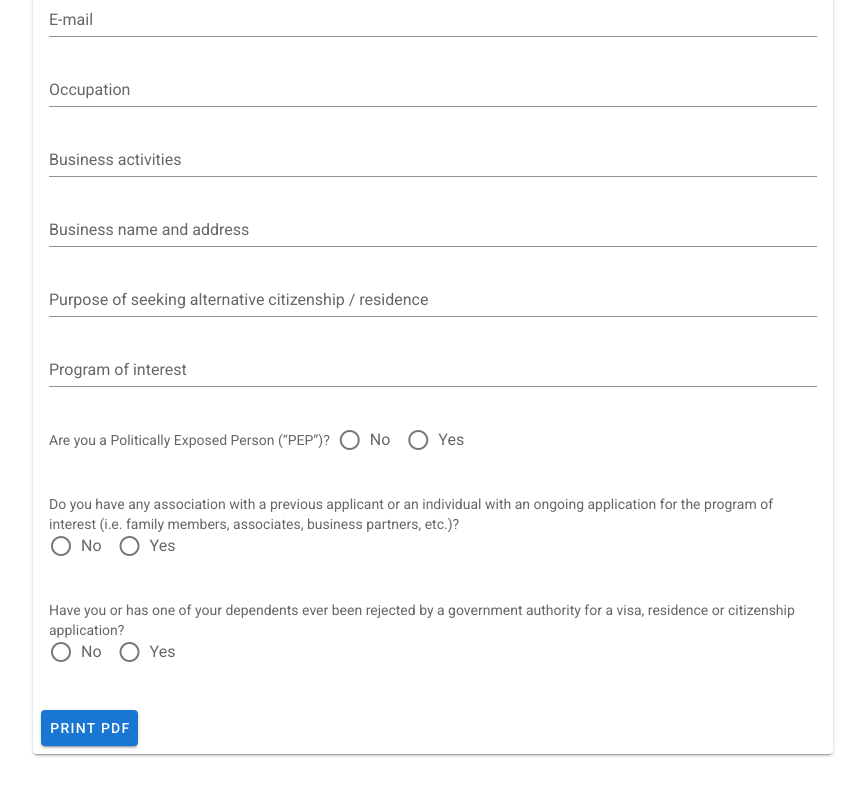
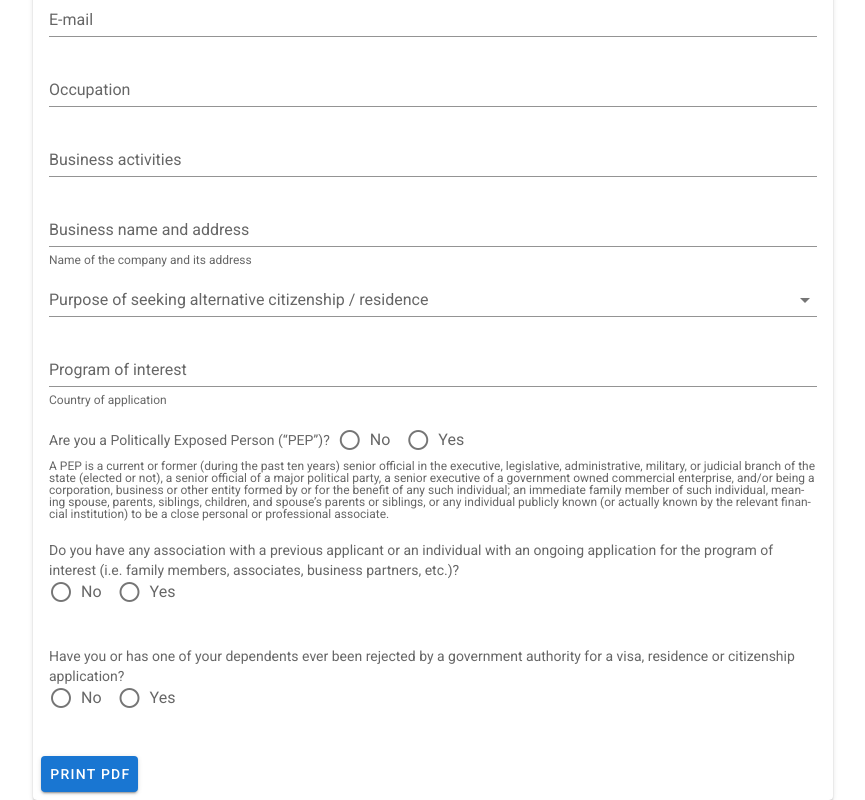
Before and after one commit to SolPistaqio/henleyprint, a Vue app: page / in a window 1280 px wide. Shown: the part 1618-2418 px from the top of the page, without its empty margins (207-1072 px from the left). Before the commit the page ends 2372 px from the top, so only its background shows below. Built offline with nearby package versions, Linux system fonts and the light colour scheme.

Commit message:
revise download add hints

```diff
--- a/src/App.vue
+++ b/src/App.vue
@@ -5,8 +5,8 @@
         <vue-html2pdf
           :show-layout="false"
           :float-layout="true"
-          :enable-download="false"
-          :preview-modal="true"
+          :enable-download="true"
+          :preview-modal="false"
           :paginate-elements-by-height="1400"
           filename="print.pdf"
           :pdf-quality="2"
@@ -16,7 +16,7 @@
           pdf-content-width="800px"
           @progress="onProgress($event)"
           @hasStartedGeneration="hasStartedGeneration()"
-          @hasGenerated="hasGenerated($event)"
+          @hasDownloaded="hasGenerated($event)"
           ref="html2Pdf"
         >
           <pdf-content
@@ -119,20 +119,26 @@
               <v-text-field
                 v-model="form.nameAndAddress"
                 label="Business name and address"
+                hint="Name of the company and its address"
+                persistent-hint
                 :rules="requiredRules"
                 required
               ></v-text-field>
 
-              <v-text-field
+              <v-select
                 v-model="form.purpose"
                 label="Purpose of seeking alternative citizenship / residence"
+                :items="purposes"
                 :rules="requiredRules"
                 required
-              ></v-text-field>
+              >
+              </v-select>
 
               <v-text-field
                 v-model="form.program"
                 label="Program of interest"
+                hint="Country of application"
+                persistent-hint
                 :rules="requiredRules"
                 required
               ></v-text-field>
@@ -140,6 +146,18 @@
               <v-radio-group
                 v-model="form.pep"
                 label="Are you a Politically Exposed Person (“PEP”)?"
+                hint="A PEP is a current or former (during the past
+          ten years) senior official in the executive, legislative,
+          administrative, military, or judicial branch of the state (elected or
+          not), a senior official of a major political party, a senior executive
+          of a government owned commercial enterprise, and/or being a
+          corporation, business or other entity formed by or for the benefit of
+          any such individual; an immediate family member of such individual,
+          meaning spouse, parents, siblings, children, and spouse’s parents or
+          siblings, or any individual publicly known (or actually known by the
+          relevant financial institution) to be a close personal or professional
+          associate."
+                persistent-hint
                 :rules="requiredRulesRadio"
                 required
                 row
@@ -229,7 +247,7 @@ export default {
         rejectedDesc: "",
         email: "",
       },
-
+      purposes: ["Eusiness", "Travel", "Education"],
       activePicker: null,
       menu: false,
       requiredRules: [(v) => !!v || "This field is required"],
@@ -304,6 +322,13 @@ export default {
     onBlobGenerate(blob) {
       console.log(blob);
     },
+
+    hasGenerated(blob) {
+      console.log(blob);
+      const fileURL = URL.createObjectURL(blob);
+      const pdfWindow = window.open();
+      pdfWindow.location.href = fileURL;
+    },
   },
 
   components: {
```
